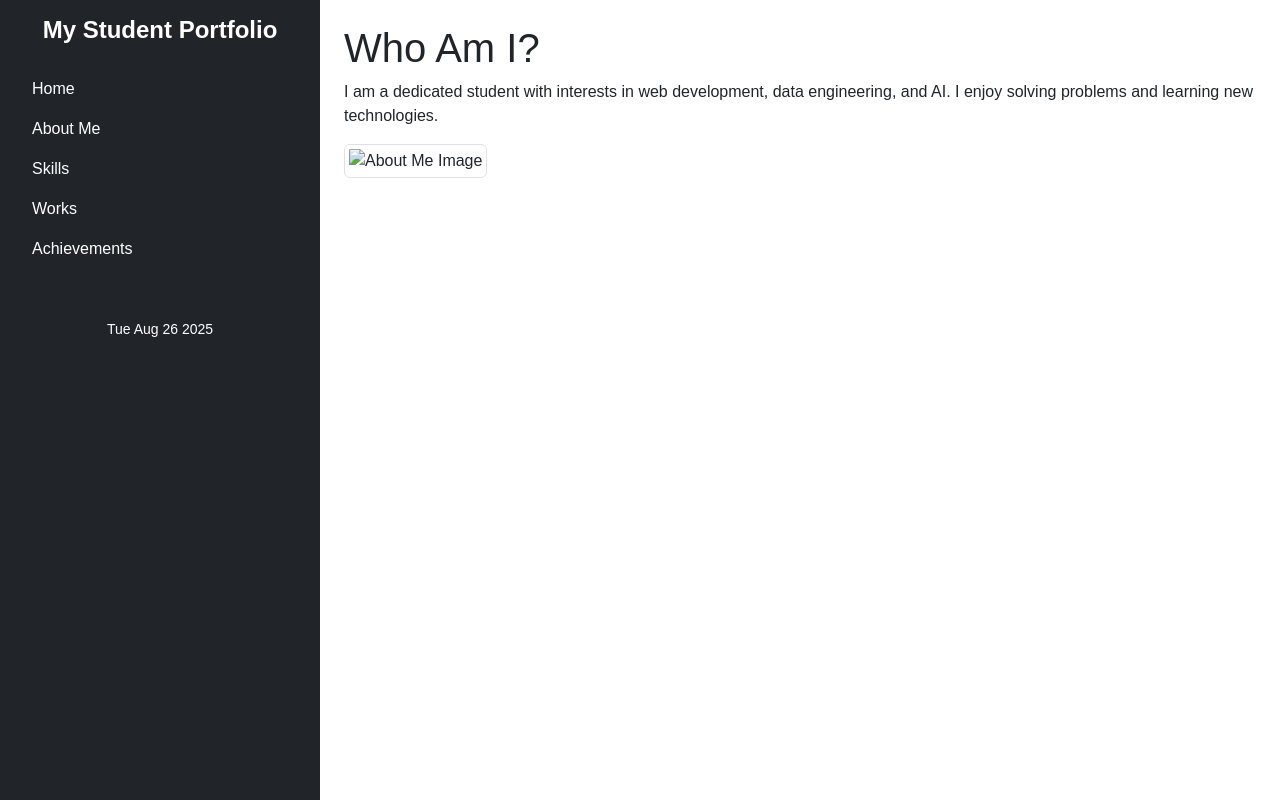
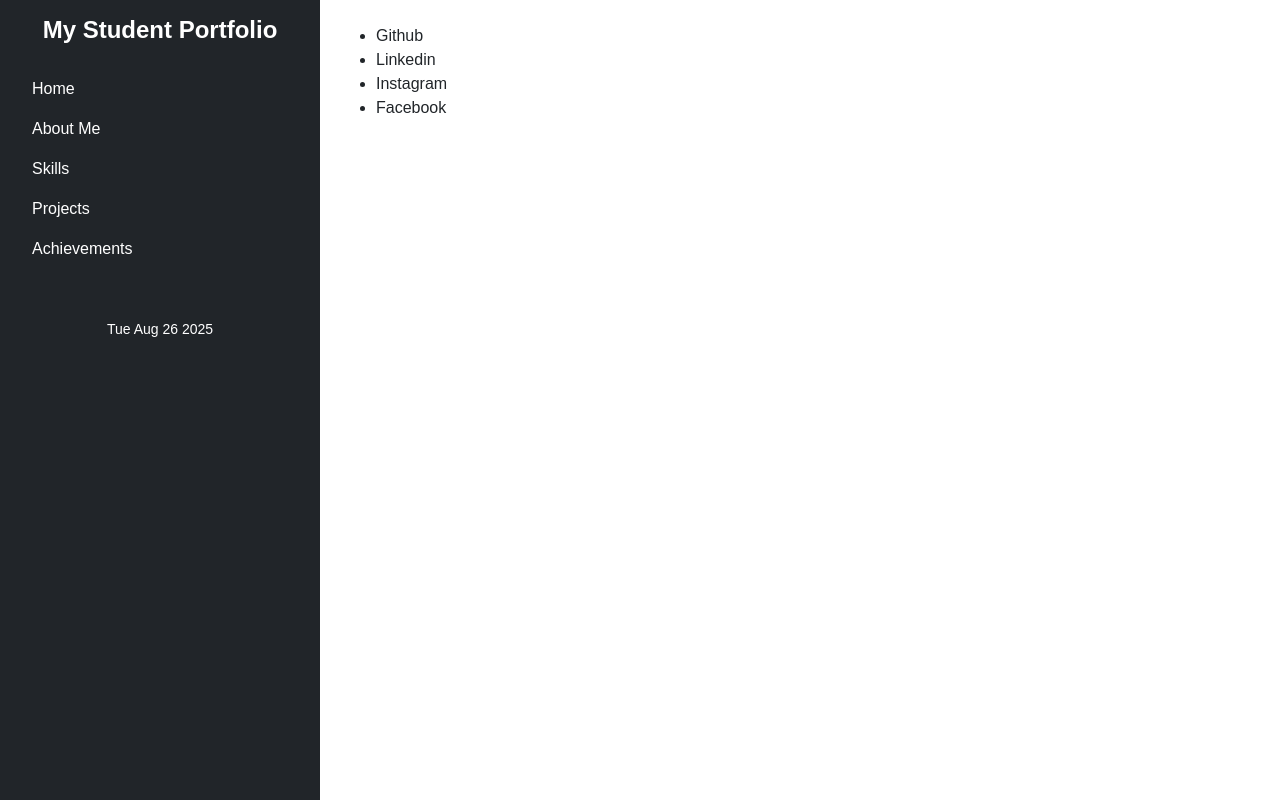
Before and after one commit to 2BYYYY/CBAD_Portfolio, a PHP site: page /about.php in a window 1280 px wide. Run offline with PHP 8.4, Linux system fonts and the light colour scheme; some libraries are stand-ins or nearby versions.

Commit message:
finalized pages and fixed sidebar

```diff
--- a/about.php
+++ b/about.php
@@ -1,12 +1,12 @@
 <?php
 $pageTitle = "About Me";
-$headerTitle = "Who Am I?";
 ?>
 <!DOCTYPE html>
 <html>
 <head>
     <title><?php echo $pageTitle; ?> - Portfolio</title>
-    <link rel="stylesheet" href="https://cdn.jsdelivr.net/npm/bootstrap@5.3.3/dist/css/bootstrap.min.css">
+    <link href="https://cdn.jsdelivr.net/npm/bootstrap@5.3.8/dist/css/bootstrap.min.css" rel="stylesheet" integrity="sha384-sRIl4kxILFvY47J16cr9ZwB07vP4J8+LH7qKQnuqkuIAvNWLzeN8tE5YBujZqJLB" crossorigin="anonymous">
+    <script src="https://cdn.jsdelivr.net/npm/bootstrap@5.3.8/dist/js/bootstrap.bundle.min.js" integrity="sha384-FKyoEForCGlyvwx9Hj09JcYn3nv7wiPVlz7YYwJrWVcXK/BmnVDxM+D2scQbITxI" crossorigin="anonymous"></script>
     <link rel="stylesheet" href="style.css">
 </head>
 <body>
@@ -15,9 +15,13 @@ $headerTitle = "Who Am I?";
         <?php include('menu.php') ?>
 
         <div class="col-sm-9 p-4">
-            <h1><?php echo $headerTitle; ?></h1>
-            <p>I am a dedicated student with interests in web development, data engineering, and AI. I enjoy solving problems and learning new technologies.</p>
-            <img src="https://via.placeholder.com/400" class="img-thumbnail" alt="About Me Image">
+
+            <ul>
+                <li>Github</li>
+                <li>Linkedin</li>
+                <li>Instagram</li>
+                <li>Facebook</li>
+            </ul>
         </div>
     </div>
 </div>
--- a/achievements.php
+++ b/achievements.php
@@ -6,7 +6,8 @@ $headerTitle = "My Academic & Personal Achievements";
 <html>
 <head>
     <title><?php echo $pageTitle; ?> - Portfolio</title>
-    <link rel="stylesheet" href="https://cdn.jsdelivr.net/npm/bootstrap@5.3.3/dist/css/bootstrap.min.css">
+    <link href="https://cdn.jsdelivr.net/npm/bootstrap@5.3.8/dist/css/bootstrap.min.css" rel="stylesheet" integrity="sha384-sRIl4kxILFvY47J16cr9ZwB07vP4J8+LH7qKQnuqkuIAvNWLzeN8tE5YBujZqJLB" crossorigin="anonymous">
+    <script src="https://cdn.jsdelivr.net/npm/bootstrap@5.3.8/dist/js/bootstrap.bundle.min.js" integrity="sha384-FKyoEForCGlyvwx9Hj09JcYn3nv7wiPVlz7YYwJrWVcXK/BmnVDxM+D2scQbITxI" crossorigin="anonymous"></script>
     <link rel="stylesheet" href="style.css">
 </head>
 <body>
--- a/index.php
+++ b/index.php
@@ -6,7 +6,8 @@ $headerTitle = "Welcome to My Portfolio";
 <html>
 <head>
     <title><?php echo $pageTitle; ?> - Portfolio</title>
-    <link rel="stylesheet" href="https://cdn.jsdelivr.net/npm/bootstrap@5.3.3/dist/css/bootstrap.min.css">
+    <link href="https://cdn.jsdelivr.net/npm/bootstrap@5.3.8/dist/css/bootstrap.min.css" rel="stylesheet" integrity="sha384-sRIl4kxILFvY47J16cr9ZwB07vP4J8+LH7qKQnuqkuIAvNWLzeN8tE5YBujZqJLB" crossorigin="anonymous">
+    <script src="https://cdn.jsdelivr.net/npm/bootstrap@5.3.8/dist/js/bootstrap.bundle.min.js" integrity="sha384-FKyoEForCGlyvwx9Hj09JcYn3nv7wiPVlz7YYwJrWVcXK/BmnVDxM+D2scQbITxI" crossorigin="anonymous"></script>
     <link rel="stylesheet" href="style.css">
 </head>
 <body>
--- a/menu.php
+++ b/menu.php
@@ -1,24 +1,50 @@
 <?php
-// Sidebar Menu Variables
 $siteTitle = "My Student Portfolio";
 ?>
 
-<div class="col-sm-3 bg-dark text-white p-3" id="sidebar">
+
+<button class="btn btn-dark d-md-none" style="width:50px" type="button" data-bs-toggle="offcanvas" data-bs-target="#offcanvasSidebar">
+    ☰
+</button>
+
+<!-- Desktop -->
+<div class="col-sm-3 bg-dark text-white p-3 d-none d-md-block" id="sidebar">
     <h2 class="text-center"><?php echo $siteTitle; ?></h2>
     <ul class="nav flex-column mt-4">
         <li class="nav-item"><a href="index.php" class="nav-link text-white">Home</a></li>
         <li class="nav-item"><a href="about.php" class="nav-link text-white">About Me</a></li>
         <li class="nav-item"><a href="skills.php" class="nav-link text-white">Skills</a></li>
-        <li class="nav-item"><a href="works.php" class="nav-link text-white">Works</a></li>
+        <li class="nav-item"><a href="projects.php" class="nav-link text-white">Projects</a></li>
         <li class="nav-item"><a href="achievements.php" class="nav-link text-white">Achievements</a></li>
     </ul>
+    <div class="mt-5 text-center">
+        <small id="D_date"></small>
+    </div>
+</div>
 
-    <div class="mt-5 text-center">
-        <small id="date"></small>
+<!-- Mobile -->
+<div class="offcanvas offcanvas-start bg-dark text-white" tabindex="-1" id="offcanvasSidebar">
+    <div class="offcanvas-header">
+        <h2 class="offcanvas-title"><?php echo $siteTitle; ?></h2>
+        <button type="button" class="btn-close btn-close-white" data-bs-dismiss="offcanvas"></button>
+    </div>
+    <div class="offcanvas-body">
+        <ul class="nav flex-column">
+            <li class="nav-item"><a href="index.php" class="nav-link text-white">Home</a></li>
+            <li class="nav-item"><a href="about.php" class="nav-link text-white">About Me</a></li>
+            <li class="nav-item"><a href="skills.php" class="nav-link text-white">Skills</a></li>
+            <li class="nav-item"><a href="projects.php" class="nav-link text-white">Projects</a></li>
+            <li class="nav-item"><a href="achievements.php" class="nav-link text-white">Achievements</a></li>
+        </ul>
+
+        <div class="mt-5 text-center">
+            <small id="M_date"></small>
+        </div>
     </div>
 
-    <script>
-        // Show current date
-        document.getElementById("date").innerHTML = new Date().toDateString();
-    </script>
 </div>
+
+<script>
+    document.getElementById("M_date").innerHTML = new Date().toDateString();
+    document.getElementById("D_date").innerHTML = new Date().toDateString();
+</script>
--- a/works.php
+++ b/projects.php
@@ -1,12 +1,13 @@
 <?php
-$pageTitle = "My Works";
+$pageTitle = "Projects";
 $headerTitle = "Projects I’ve Built";
 ?>
 <!DOCTYPE html>
 <html>
 <head>
     <title><?php echo $pageTitle; ?> - Portfolio</title>
-    <link rel="stylesheet" href="https://cdn.jsdelivr.net/npm/bootstrap@5.3.3/dist/css/bootstrap.min.css">
+    <link href="https://cdn.jsdelivr.net/npm/bootstrap@5.3.8/dist/css/bootstrap.min.css" rel="stylesheet" integrity="sha384-sRIl4kxILFvY47J16cr9ZwB07vP4J8+LH7qKQnuqkuIAvNWLzeN8tE5YBujZqJLB" crossorigin="anonymous">
+    <script src="https://cdn.jsdelivr.net/npm/bootstrap@5.3.8/dist/js/bootstrap.bundle.min.js" integrity="sha384-FKyoEForCGlyvwx9Hj09JcYn3nv7wiPVlz7YYwJrWVcXK/BmnVDxM+D2scQbITxI" crossorigin="anonymous"></script>
     <link rel="stylesheet" href="style.css">
 </head>
 <body>
--- a/skills.php
+++ b/skills.php
@@ -6,7 +6,8 @@ $headerTitle = "Who Am I?";
 <html>
 <head>
     <title><?php echo $pageTitle; ?> - Portfolio</title>
-    <link rel="stylesheet" href="https://cdn.jsdelivr.net/npm/bootstrap@5.3.3/dist/css/bootstrap.min.css">
+    <link href="https://cdn.jsdelivr.net/npm/bootstrap@5.3.8/dist/css/bootstrap.min.css" rel="stylesheet" integrity="sha384-sRIl4kxILFvY47J16cr9ZwB07vP4J8+LH7qKQnuqkuIAvNWLzeN8tE5YBujZqJLB" crossorigin="anonymous">
+    <script src="https://cdn.jsdelivr.net/npm/bootstrap@5.3.8/dist/js/bootstrap.bundle.min.js" integrity="sha384-FKyoEForCGlyvwx9Hj09JcYn3nv7wiPVlz7YYwJrWVcXK/BmnVDxM+D2scQbITxI" crossorigin="anonymous"></script>
     <link rel="stylesheet" href="style.css">
 </head>
 <body>
--- a/style.css
+++ b/style.css
@@ -15,3 +15,6 @@ body {
     background-color: #495057;
     border-radius: 5px;
 }
+.btn1{
+    width: 15px;
+}
```
